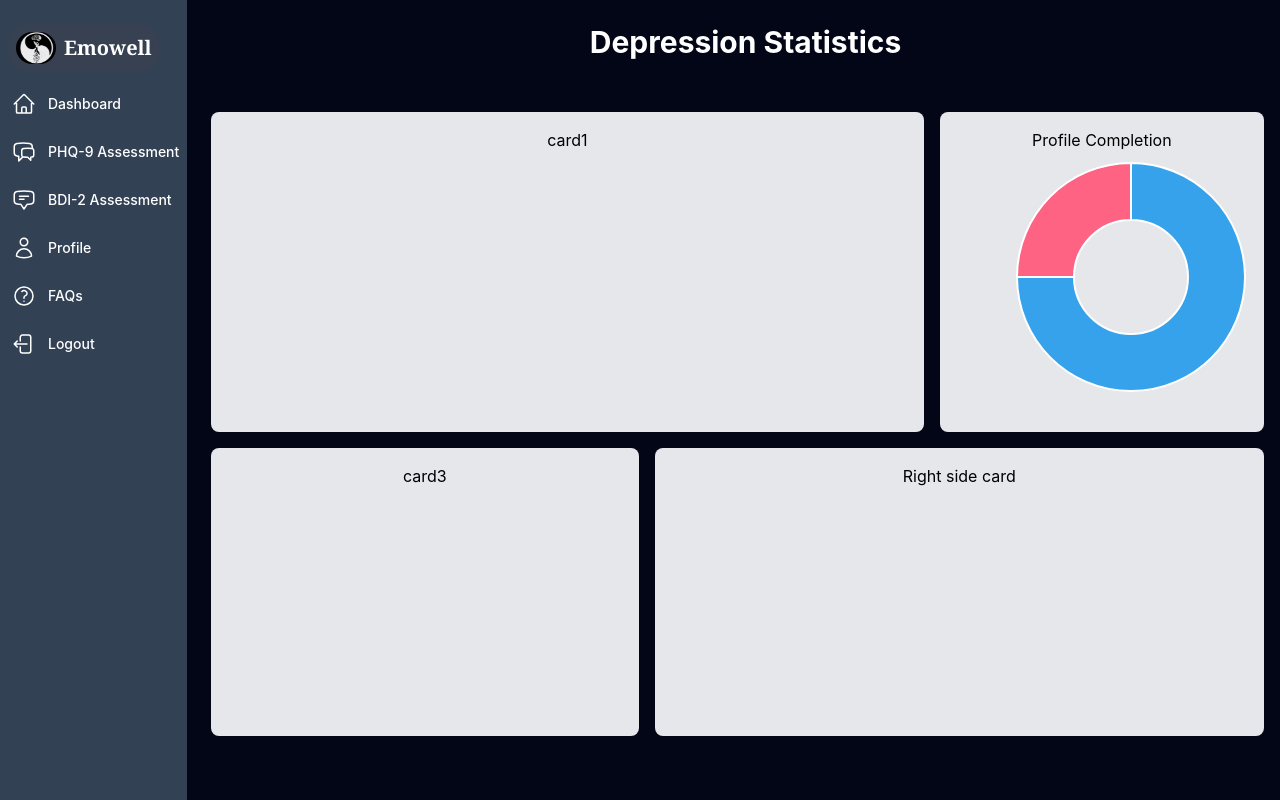
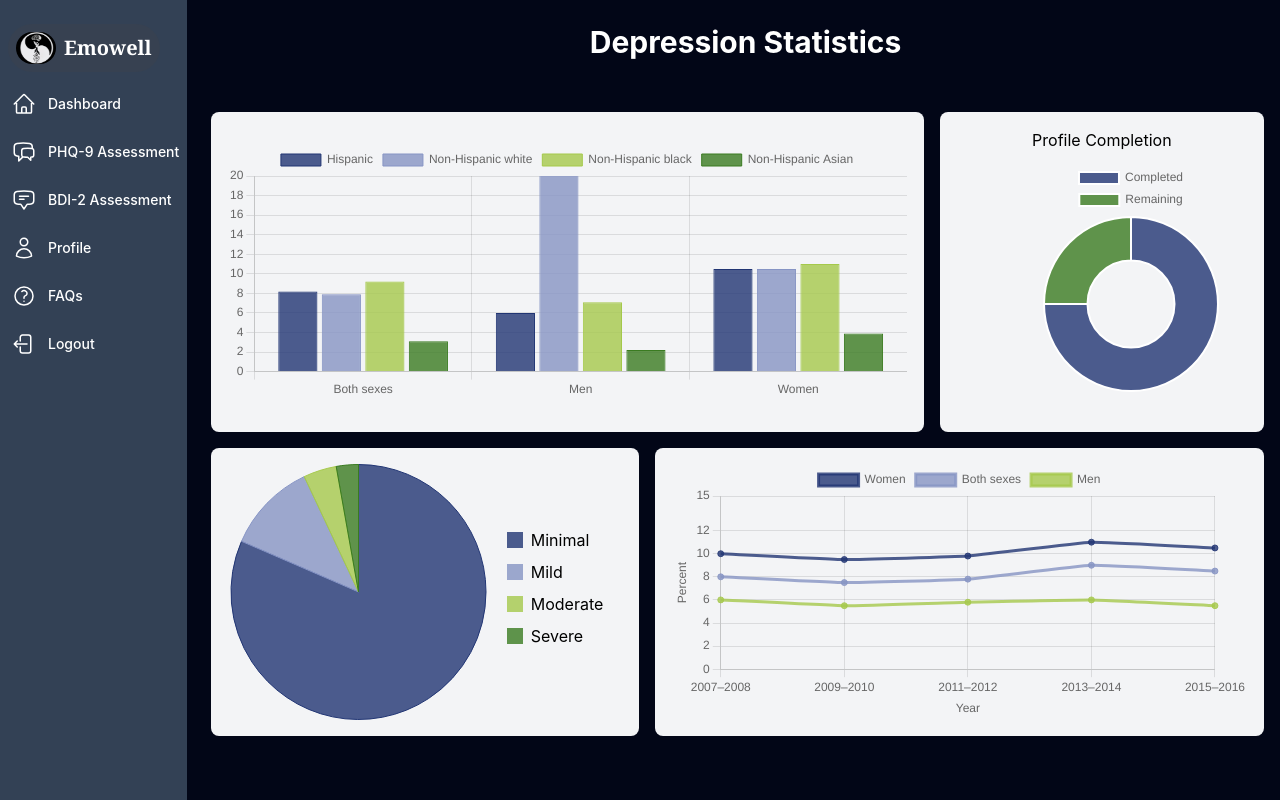
Before and after one commit to EmoWell/front_end, a React (Create React App) app in the folder frontend/: page /dashboard in a window 1280 px wide. Built offline with nearby package versions, Linux system fonts and the light colour scheme.

Commit message:
Dashboard completed

```diff
--- a/frontend/package.json
+++ b/frontend/package.json
@@ -7,7 +7,7 @@
     "@testing-library/react": "^13.4.0",
     "@testing-library/user-event": "^13.5.0",
     "axios": "^1.6.8",
-    "chart.js": "^4.4.2",
+    "chart.js": "^4.4.3",
     "clsx": "^2.1.0",
     "framer-motion": "^11.0.6",
     "moment": "^2.30.1",
@@ -20,7 +20,7 @@
     "react-router-dom": "^6.22.1",
     "react-scripts": "5.0.1",
     "tailwind-merge": "^2.2.1",
-    "tailwindcss": "^3.4.1",
+    "tailwindcss": "^3.4.3",
     "web-vitals": "^2.1.4"
   },
   "scripts": {
--- /dev/null
+++ b/frontend/src/Components/DashboardComponents/BarChartStats.js
@@ -0,0 +1,82 @@
+// BarChartComponent.jsx
+import React from "react";
+import { Bar } from "react-chartjs-2";
+import {
+  Chart as ChartJS,
+  BarElement,
+  CategoryScale,
+  LinearScale,
+  Tooltip,
+  Legend,
+} from "chart.js";
+
+ChartJS.register(BarElement, CategoryScale, LinearScale, Tooltip, Legend);
+
+const data = {
+  labels: ["Both sexes", "Men", "Women"],
+  datasets: [
+    {
+      label: "Hispanic",
+      data: [8.2, 6.0, 10.5],
+      backgroundColor: "rgba(33, 53, 115, 0.8)",
+      borderColor: "rgba(33, 53, 115, 1)",
+      borderWidth: 1,
+    },
+    {
+      label: "Non-Hispanic white",
+      data: [7.9, 25.2, 10.5],
+      backgroundColor: "rgba(134, 148, 196, 0.8)",
+      borderColor: "rgba(134, 148, 196, 1)",
+      borderWidth: 1,
+    },
+    {
+      label: "Non-Hispanic black",
+      data: [9.2, 7.1, 11.0],
+      backgroundColor: "rgba(165, 201, 75, 0.8)",
+      borderColor: "rgba(165, 201, 75, 1)",
+      borderWidth: 1,
+    },
+    {
+      label: "Non-Hispanic Asian",
+      data: [3.1, 2.2, 3.9],
+      backgroundColor: "rgba(58, 123, 33, 0.8)",
+      borderColor: "rgba(58, 123, 33, 1)",
+      borderWidth: 1,
+    },
+  ],
+};
+
+const options = {
+  responsive: true,
+  maintainAspectRatio: false,
+  scales: {
+    y: {
+      beginAtZero: true,
+      max: 20,
+    },
+  },
+  plugins: {
+    legend: {
+      position: "top",
+    },
+    tooltip: {
+      callbacks: {
+        label: function (tooltipItem) {
+          return `${tooltipItem.dataset.label}: ${tooltipItem.raw}%`;
+        },
+      },
+    },
+  },
+};
+
+const BarChartComponent = () => {
+  return (
+    <div className="flex items-center w-full h-full">
+      <div className="relative w-full h-64">
+        <Bar data={data} options={options} />
+      </div>
+    </div>
+  );
+};
+
+export default BarChartComponent;
--- /dev/null
+++ b/frontend/src/Components/DashboardComponents/DepressionStatPie.js
@@ -0,0 +1,71 @@
+// PieChartComponent.jsx
+import React from "react";
+import { Pie } from "react-chartjs-2";
+import { Chart as ChartJS, ArcElement, Tooltip, Legend } from "chart.js";
+
+ChartJS.register(ArcElement, Tooltip, Legend);
+
+const data = {
+  labels: ["Minimal", "Mild", "Moderate", "Severe"],
+  datasets: [
+    {
+      label: "Depression Severity",
+      data: [81.5, 11.5, 4.2, 2.8],
+      backgroundColor: [
+        "rgba(33, 53, 115, 0.8)",
+        "rgba(134, 148, 196, 0.8)",
+        "rgba(165, 201, 75, 0.8)",
+        "rgba(58, 123, 33, 0.8)",
+      ],
+      borderColor: [
+        "rgba(33, 53, 115, 1)",
+        "rgba(134, 148, 196, 1)",
+        "rgba(165, 201, 75, 1)",
+        "rgba(58, 123, 33, 1)",
+      ],
+      borderWidth: 1,
+    },
+  ],
+};
+
+const options = {
+  responsive: true,
+  maintainAspectRatio: false,
+  plugins: {
+    legend: {
+      display: false,
+    },
+    tooltip: {
+      callbacks: {
+        label: function (tooltipItem) {
+          return `${tooltipItem.label}: ${tooltipItem.raw}%`;
+        },
+      },
+    },
+  },
+};
+
+const PieChartComponent = () => {
+  return (
+    <div className="flex items-center w-full h-full">
+      <div className="w-2/3 h-64">
+        <Pie data={data} options={options} />
+      </div>
+      <div className="w-1/3 flex flex-col items-start pl-4">
+        {data.labels.map((label, index) => (
+          <div key={index} className="flex items-center mb-2">
+            <div
+              className="w-4 h-4 mr-2"
+              style={{
+                backgroundColor: data.datasets[0].backgroundColor[index],
+              }}
+            ></div>
+            <span>{label}</span>
+          </div>
+        ))}
+      </div>
+    </div>
+  );
+};
+
+export default PieChartComponent;
--- /dev/null
+++ b/frontend/src/Components/DashboardComponents/LinechartStats.js
@@ -0,0 +1,96 @@
+// LineChartComponent.jsx
+import React from "react";
+import { Line } from "react-chartjs-2";
+import {
+  Chart as ChartJS,
+  LineElement,
+  CategoryScale,
+  LinearScale,
+  PointElement,
+  Tooltip,
+  Legend,
+} from "chart.js";
+
+ChartJS.register(
+  LineElement,
+  CategoryScale,
+  LinearScale,
+  PointElement,
+  Tooltip,
+  Legend
+);
+
+const data = {
+  labels: ["2007–2008", "2009–2010", "2011–2012", "2013–2014", "2015–2016"],
+  datasets: [
+    {
+      label: "Women",
+      data: [10, 9.5, 9.8, 11, 10.5],
+      borderColor: "rgba(33, 53, 115, 0.8)",
+      backgroundColor: "rgba(33, 53, 115, 0.8)",
+      fill: false,
+      tension: 0.1,
+    },
+    {
+      label: "Both sexes",
+      data: [8, 7.5, 7.8, 9, 8.5],
+      borderColor: "rgba(134, 148, 196, 0.8)",
+      backgroundColor: "rgba(134, 148, 196, 0.8)",
+      fill: false,
+      tension: 0.1,
+    },
+    {
+      label: "Men",
+      data: [6, 5.5, 5.8, 6, 5.5],
+      borderColor: "rgba(165, 201, 75, 0.8)",
+      backgroundColor: "rgba(165, 201, 75, 0.8)",
+      fill: false,
+      tension: 0.1,
+    },
+  ],
+};
+
+const options = {
+  responsive: true,
+  maintainAspectRatio: false,
+  scales: {
+    y: {
+      beginAtZero: true,
+      max: 15,
+      title: {
+        display: true,
+        text: "Percent",
+      },
+    },
+    x: {
+      title: {
+        display: true,
+        text: "Year",
+      },
+    },
+  },
+  plugins: {
+    legend: {
+      position: "top",
+    },
+    tooltip: {
+      callbacks: {
+        label: function (tooltipItem) {
+          return `${tooltipItem.dataset.label}: ${tooltipItem.raw}%`;
+        },
+      },
+    },
+  },
+};
+
+const LineChartComponent = () => {
+  return (
+    <div className="flex items-center w-full h-full">
+      <div className="relative w-full h-64">
+        <Line data={data} options={options} />
+      </div>
+    </div>
+  );
+};
+
+export default LineChartComponent;
--- a/frontend/src/Components/DashboardComponents/ProfileCompletion.js
+++ b/frontend/src/Components/DashboardComponents/ProfileCompletion.js
@@ -9,8 +9,8 @@ export default function ProfileCompletion({ profileCompletion }) {
         datasets: [
           {
             data: [profileCompletion, 100 - profileCompletion],
-            backgroundColor: ["#36A2EB", "#FF6384"],
-            hoverBackgroundColor: ["#36A2EB", "#FF6384"],
+            backgroundColor: ["rgba(33, 53, 115, 0.8)", "rgba(58, 123, 33, 0.8)"],
+            hoverBackgroundColor: ["rgba(33, 53, 115, 0.8)", "rgba(58, 123, 33, 0.8)"],
           },
         ],
       };
--- a/frontend/src/Pages/Dashboard.js
+++ b/frontend/src/Pages/Dashboard.js
@@ -1,6 +1,9 @@
 import React from "react";
 import SideNavbar from "../Components/ChatbotDashboardComponents/SideNavbar";
 import ProfileCompletion from "../Components/DashboardComponents/ProfileCompletion";
+import PieChartComponent from "../Components/DashboardComponents/DepressionStatPie";
+import BarChartComponent from "../Components/DashboardComponents/BarChartStats";
+import LineChartComponent from "../Components/DashboardComponents/LinechartStats";
 
 export default function Dashboard() {
   return (
@@ -12,21 +15,25 @@ export default function Dashboard() {
         </div>
         <div className="flex flex-wrap">
           <div className="mb-4 w-2/3">
-            <div className="bg-gray-200 h-80 p-4 rounded-lg">card1</div>
+            <div className="bg-gray-100 h-80 p-4 rounded-lg">
+              <BarChartComponent />
+            </div>
           </div>
           <div className="w-1/3 flex-wrap">
-            <div className="bg-gray-200 h-80 p-4 rounded-lg ml-4 mr-4">
+            <div className="bg-gray-100 h-80 p-4 rounded-lg ml-4 mr-4">
               <ProfileCompletion profileCompletion={75} />
             </div>
           </div>
         </div>
         <div className="flex flex-wrap items-center">
           <div className="w-2/5 mb-4">
-            <div className="bg-gray-200 p-4 rounded-lg h-72">card3</div>
+            <div className="bg-gray-100 p-4 rounded-lg h-72">
+              <PieChartComponent />
+            </div>
           </div>
           <div className="w-3/5 mb-4">
-            <div className="bg-gray-200 p-4 rounded-lg ml-4 mr-4 h-72">
-              Right side card
+            <div className="bg-gray-100 p-4 rounded-lg ml-4 mr-4 h-72">
+              <LineChartComponent />
             </div>
           </div>
         </div>
```
Also changed, not shown: 1 other file (tests, documents, lock files or other folders).
